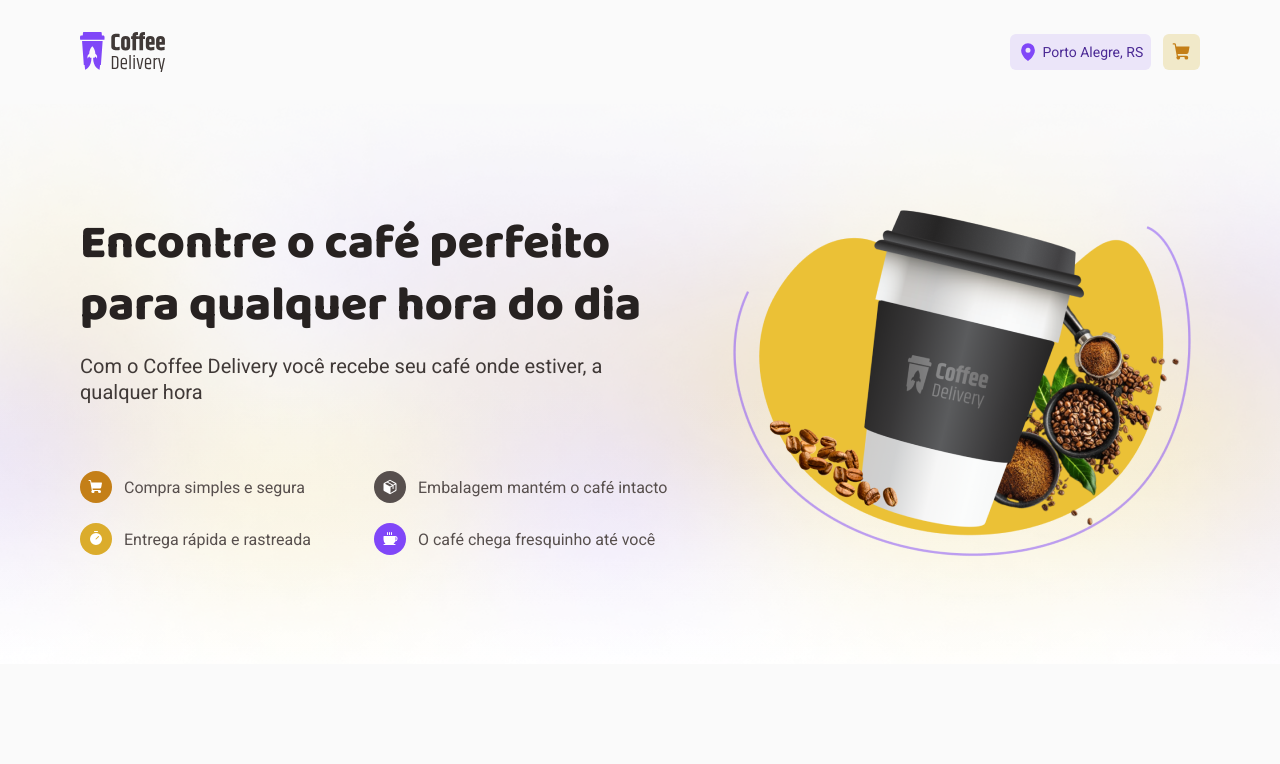
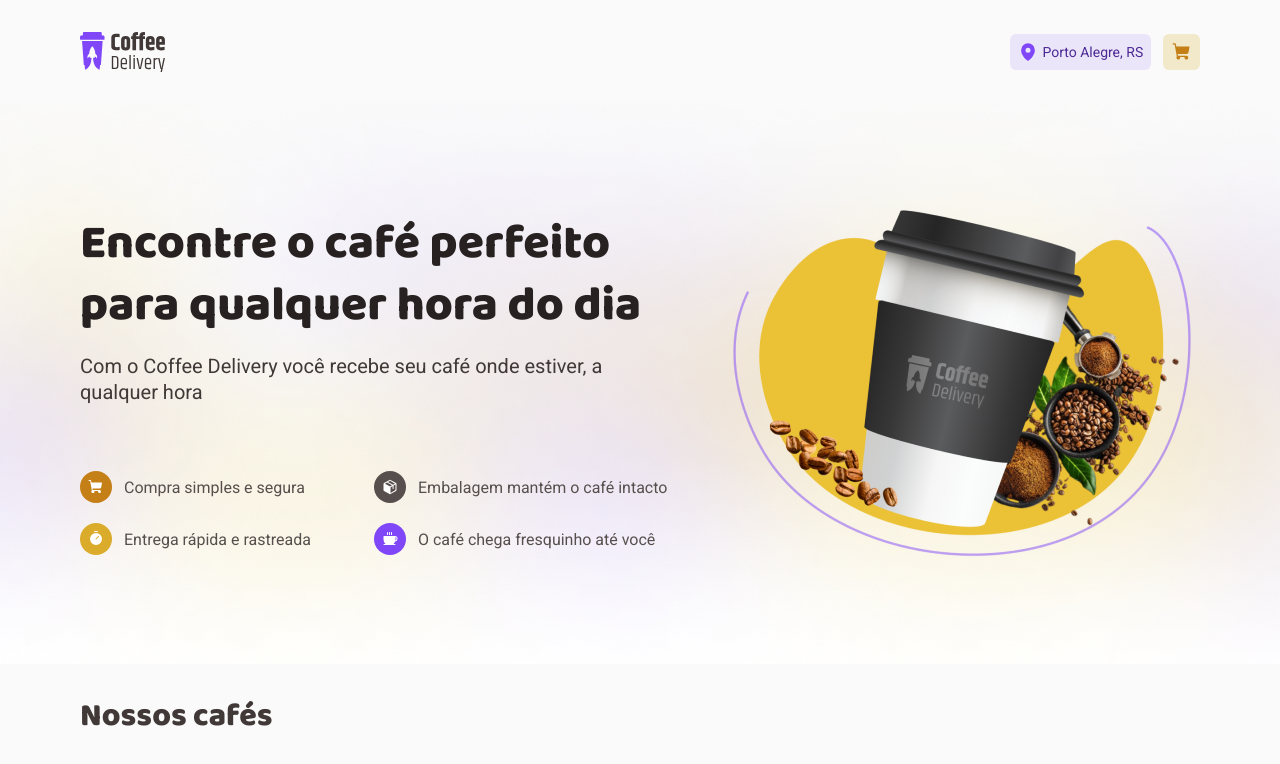
Before and after one commit to gablsl/coffee-delivery, a React (Vite) app: page / in a window 1280 px wide. Shown: the top 764 px of the page. Built offline with nearby package versions, Linux system fonts and the light colour scheme.

Commit message:
feat: criando e estilizando componente ourcoffees

```diff
--- /dev/null
+++ b/src/pages/Home/components/OurCoffes/our-coffees.tsx
@@ -0,0 +1,12 @@
+import { TitleText } from '../../../../components/Typography';
+import { OurCoffeesContainer } from './styles';
+
+export function OurCoffees() {
+  return (
+    <OurCoffeesContainer className='container'>
+      <TitleText size='l' color='subtitle'>
+        Nossos cafés
+      </TitleText>
+    </OurCoffeesContainer>
+  );
+}
--- /dev/null
+++ b/src/pages/Home/components/OurCoffes/styles.ts
@@ -0,0 +1,6 @@
+import styled from 'styled-components';
+
+export const OurCoffeesContainer = styled.section`
+  width: 100%;
+  margin-top: 32px;
+`;
--- a/src/pages/Home/home.tsx
+++ b/src/pages/Home/home.tsx
@@ -1,10 +1,12 @@
 import { Intro } from './components/Intro/intro';
+import { OurCoffees } from './components/OurCoffes/our-coffees';
 import { HomeContainer } from './styles';
 
 export function HomePage() {
   return (
     <HomeContainer>
       <Intro />
+      <OurCoffees />
     </HomeContainer>
   );
 }
```
